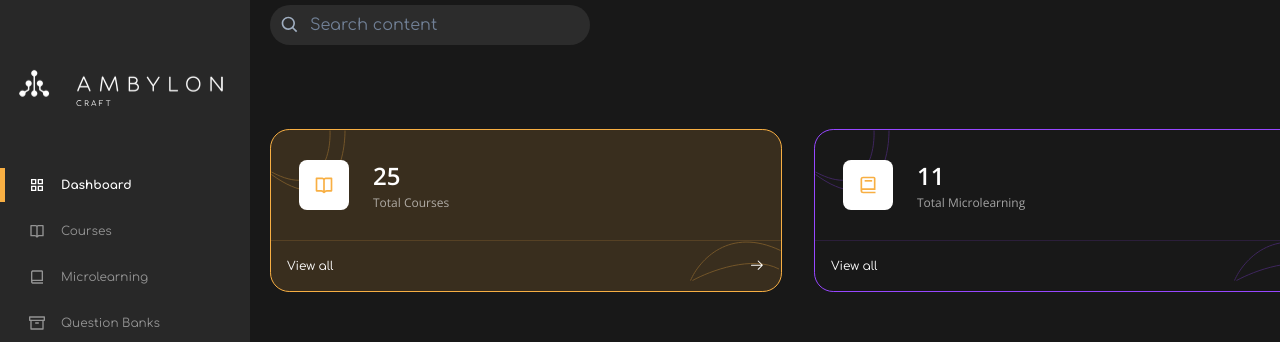
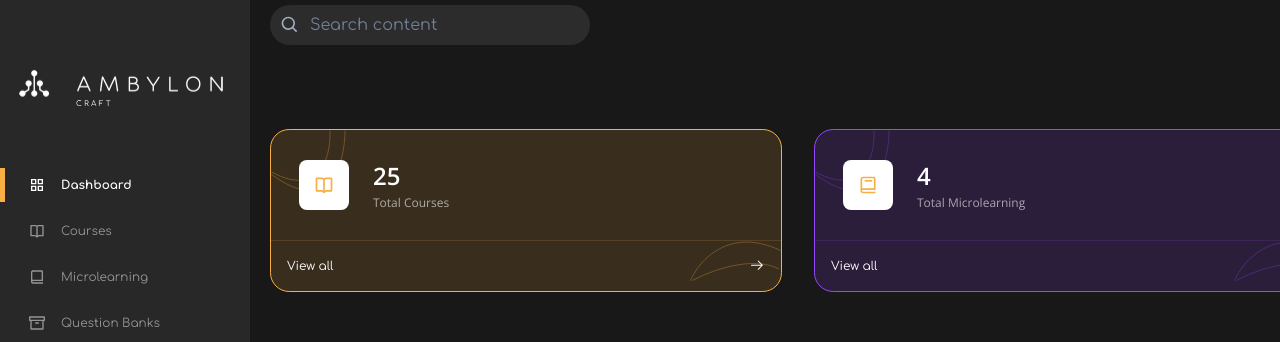
Before and after one commit to theoraccoon/amby-craft-fe, a Next.js app: page /dashboard in a window 1280 px wide. Shown: the top 342 px of the page. Built offline with nearby package versions, Linux system fonts and the light colour scheme.

Commit message:
feat: restructure layout components and add EmptyState component; fixed richard's borla code

```diff
--- a/src/app/courses/layout.tsx
+++ /dev/null
@@ -1,9 +0,0 @@
-import SharedLayout from "@/app/shared/layout";
-
-export default function CourseLayout({
-  children,
-}: {
-  children: React.ReactNode;
-}) {
-  return <SharedLayout>{children}</SharedLayout>;
-}
--- a/src/app/courses/page.tsx
+++ b/src/app/courses/page.tsx
@@ -5,7 +5,6 @@ import CourseInfoCard from '@/components/ui/card/course-info-card'
 import CourseCard from '@/components/ui/card/course-card'
 import FolderCard from '@/components/ui/card/course-folder-card'
 import TextInputModal from '@/components/modals/input-modal'
-import EmptyState from './_components/EmptyState'
 import { useViewMode } from '@/context/view-mode-context'
 import { FiChevronRight } from 'react-icons/fi'
 
@@ -13,6 +12,7 @@ import folders from '@/data/folders-card-data'
 import { rootCourses as initialRootCourses } from '@/data/root-courses-data'
 
 import type { Course, Folder } from '@/types/index'
+import EmptyState from '@/components/layout/shared/EmptyState'
 
 export default function CoursesPage() {
   const { viewMode } = useViewMode()
--- a/src/app/dashboard/layout.tsx
+++ /dev/null
@@ -1,9 +0,0 @@
-import SharedLayout from "../shared/layout";
-
-export default function DashboardLayout({
-  children,
-}: {
-  children: React.ReactNode;
-}) {
-  return <SharedLayout>{children}</SharedLayout>;
-}
--- a/src/app/dashboard/page.tsx
+++ b/src/app/dashboard/page.tsx
@@ -1,107 +1,33 @@
 'use client'
 
 import React from 'react'
-import { BiBookOpen, BiBook, BiBox } from 'react-icons/bi'
 import { GoArrowRight } from 'react-icons/go'
 import { FiChevronRight } from 'react-icons/fi'
 import Image from 'next/image'
 import CourseCard from '@/components/ui/card/course-card'
-
-const dashboardItems = [
-  {
-    id: 'dashboard',
-    text: 'Total Courses',
-    count: 25,
-    IconComponent: BiBookOpen,
-    borderStyle: '#F8AF43',
-    backgroundStyle: '#F8AF4326',
-    curvesColor: '#F8AF43',
-    borderColor: '#F8AF4326',
-  },
-  {
-    id: 'courses',
-    text: 'Total Microlearning',
-    count: 11,
-    IconComponent: BiBook,
-    borderStyle: '#9747FF',
-    backgrounndStyle: '#9747FF26',
-    curvesColor: '#9747FF',
-    borderColor: '#9747FF26',
-  },
-  {
-    id: 'microlearning',
-    text: 'Total Question Bank',
-    count: 11,
-    IconComponent: BiBox,
-    borderStyle: '#00BA7F',
-    backgrounndStyle: '#00BA7F26',
-    curvesColor: '#00BA7F',
-    borderColor: '#00BA7F26',
-  },
-  {
-    id: 'micreolearning',
-    text: 'Total Question Bank',
-    count: 11,
-    IconComponent: BiBox,
-    borderStyle: '#00BA7F',
-    backgrounndStyle: '#00BA7F26',
-    curvesColor: '#00BA7F',
-    borderColor: '#00BA7F26',
-  },
-  {
-    id: 'micerolearning',
-    text: 'Total Question Bank',
-    IconComponent: BiBox,
-    borderStyle: '#00BA7F',
-    backgrounndStyle: '#00BA7F26',
-    curvesColor: '#00BA7F',
-    borderColor: '#00BA7F26',
-  },
-]
-
-const courseItems = [
-  {
-    image: '/images/course-thumb-1.png',
-    title: 'Time management and Impact on Work',
-    description: 'Office ipsum squad circle no innovation while pretend synergize disband...',
-    author: 'Desmond Essuman',
-    lessonsCount: 22,
-    date: '18/04/25',
-  },
-  {
-    image: '/images/course-thumb-1.png',
-    title: 'Content Management Systems',
-    description: 'Office ipsum squad circle no innovation while pretend synergize disband...',
-    author: 'Desmond Essuman',
-    lessonsCount: 22,
-    date: '18/04/25',
-  },
-  {
-    image: '/images/course-thumb-1.png',
-    title: 'Design for inclusivity and Design Systems',
-    description: 'Office ipsum squad circle no innovation while pretend synergize disband...',
-    author: 'Desmond Essuman',
-    lessonsCount: 22,
-    date: '18/04/25',
-  },
-  {
-    image: '/images/course-thumb-1.png',
-    title: 'Design for inclusivity and Design Systems',
-    description: 'Office ipsum squad circle no innovation while pretend synergize disband...',
-    author: 'Desmond Essuman',
-    lessonsCount: 22,
-    date: '18/04/25',
-  },
-]
+import { courseItems, dashboardData } from '@/features/dashboard/data/dashboardData'
+import { Icon } from '@chakra-ui/react'
+import { DashboardData } from '@/features/dashboard/types/type'
+import { Md3dRotation } from 'react-icons/md'
 
 export default function DashboardPage() {
-  return (
-    <div className="w-full   ">
-      <div className=" w-full ">
-        <div className="overflow-x-auto scrollbar-thin scrollbar-track-transparent scrollbar-thumb-[#181818] flex gap-x-8 w-[100rem] scroll-smooth relative  sm:min-w-[70rem]">
-          {dashboardItems.map((item) => {
-            const Icon = item.IconComponent
-            const topCurves = (
+  const BottomCurves = ({ color }: { color: string }) => (
+    <svg
+      width="91"
+      height="40"
+      viewBox="0 0 91 40"
+      fill="none"
+      xmlns="http://www.w3.org/2000/svg"
+      className="!w-auto !h-auto absolute top-0 right-0"
+    >
+      <g opacity="0.3">
+        <path d="M2.5 39.5C20.1667 29.8333 62.2 14 89 28" stroke={color} />
+        <path d="M0.5 39.5C9.16667 19.3333 39.3 -14.9 90.5 9.5" stroke={color} />
+      </g>
+    </svg>
+  )
+
+  const TopCurves = ({ color }: { color: string }) => (
     <svg
       width="75"
       height="61"
@@ -111,32 +37,13 @@ export default function DashboardPage() {
       className="!w-auto !h-auto absolute top-0 left-0"
     >
       <g opacity="0.3">
-                  <path d="M74 0.5C74 33 59.3 87.3 0.5 44.5" stroke={item.curvesColor} />
-                  <path d="M59 0.5C60 25.3333 49.7 68.4 0.5 42" stroke={item.curvesColor} />
+        <path d="M74 0.5C74 33 59.3 87.3 0.5 44.5" stroke={color} />
+        <path d="M59 0.5C60 25.3333 49.7 68.4 0.5 42" stroke={color} />
       </g>
     </svg>
   )
 
-            const bottomCurves = (
-              <svg
-                width="91"
-                height="40"
-                viewBox="0 0 91 40"
-                fill="none"
-                xmlns="http://www.w3.org/2000/svg"
-                className="!w-auto !h-auto absolute top-0 right-0"
-              >
-                <g opacity="0.3">
-                  <path d="M2.5 39.5C20.1667 29.8333 62.2 14 89 28" stroke={item.curvesColor} />
-                  <path
-                    d="M0.5 39.5C9.16667 19.3333 39.3 -14.9 90.5 9.5"
-                    stroke={item.curvesColor}
-                  />
-                </g>
-              </svg>
-            )
-
-            return (
+  const HeaderCards = (item: DashboardData) => (
     <div
       key={item.id}
       className={`cursor-pointer rounded-[1.2rem] !border inline-block z-10 min-w-[21rem] sm:!min-w-[32rem] mt-20`}
@@ -146,9 +53,9 @@ export default function DashboardPage() {
       }}
     >
       <div className="flex items-center gap-x-6 !p-7 relative">
-                  {topCurves}
+        <TopCurves color={item.curvesColor} />
         <div className="rounded-lg bg-white inline-flex flex-col items-center justify-center !h-[3.125rem] !w-[3.125rem] z-10 ">
-                    <Icon className="!text-xl !text-[#F8AF43]" />
+          <Icon as={item.IconComponent} color="#F8AF43" boxSize={'20px'} />
         </div>
         <div className="inline-flex flex-col">
           <p className="mb-0 text-2xl font-semibold text-white">{item.count}</p>
@@ -159,13 +66,20 @@ export default function DashboardPage() {
         className={`!border-t !border-t-[${item.borderColor}] flex justify-between text-white !p-4 relative overflow-hidden w-full`}
         style={{ borderTopColor: item.borderColor }}
       >
-                  {bottomCurves}
+        <BottomCurves color={item.curvesColor} />
         <span className="text-xs">View all</span>
         <GoArrowRight />
       </div>
     </div>
   )
-          })}
+
+  return (
+    <div className="w-full">
+      <div className=" w-full">
+        <div className="overflow-x-auto scrollbar-thin scrollbar-track-transparent scrollbar-thumb-[#181818] flex gap-x-8 w-[100rem] scroll-smooth relative  sm:min-w-[70rem]">
+          {dashboardData.map((item) => (
+            <HeaderCards key={item.id} {...item} />
+          ))}
         </div>
       </div>
 
--- a/src/app/layout.tsx
+++ b/src/app/layout.tsx
@@ -1,32 +1,25 @@
-"use client";
+'use client'
 
-import React from "react";
-import { Comfortaa, Open_Sans } from "next/font/google";
-import "../styles/globals.css";
-import { Providers } from "./provider";
-import { ViewModeProvider } from "@/context/view-mode-context";
+import React from 'react'
+import { Comfortaa, Open_Sans } from 'next/font/google'
+import '../styles/globals.css'
+import SharedLayout from '@/components/layout/shared/layout'
 
 const comfortaa = Comfortaa({
-  subsets: ["latin"],
-  weight: ["300", "400", "700"],
-});
+  subsets: ['latin'],
+  weight: ['300', '400', '700'],
+})
 const openSans = Open_Sans({
-  subsets: ["latin"],
-  weight: ["300", "400", "600", "700", "800"],
-});
+  subsets: ['latin'],
+  weight: ['300', '400', '600', '700', '800'],
+})
 
-export default function RootLayout({
-  children,
-}: {
-  children: React.ReactNode;
-}) {
+export default function RootLayout({ children }: { children: React.ReactNode }) {
   return (
     <html lang="en" className={`${comfortaa.className} ${openSans.className}`}>
       <body className={comfortaa.className}>
-        <Providers>
-          <ViewModeProvider>{children}</ViewModeProvider>
-        </Providers>
+        <SharedLayout>{children}</SharedLayout>
       </body>
     </html>
-  );
+  )
 }
--- a/src/app/shared/layout.tsx
+++ b/src/components/layout/shared/layout.tsx
@@ -3,12 +3,12 @@
 
 import { ReactNode } from 'react'
 import SidebarMenu from '@/components/layout/sidebar'
-import { Providers } from '../provider'
-import '../../styles/globals.css'
+import '../../../styles/globals.css'
 import MobileViewHeader from '@/components/layout/header/mobile-view-header'
 import TabNavigator from '@/components/layout/tab-navigation'
 import { ViewModeProvider } from '@/context/view-mode-context'
 import Header from '@/components/layout/header/header'
+import { Providers } from '@/app/provider'
 
 export default function SharedLayout({ children }: { children: ReactNode }) {
   return (
--- /dev/null
+++ b/src/features/dashboard/data/dashboardData.tsx
@@ -0,0 +1,90 @@
+import { BiBookOpen, BiBook, BiBox } from 'react-icons/bi'
+import { DashboardData } from '../types/type'
+
+export const dashboardData: DashboardData[] = [
+  {
+    id: 'dashboard',
+    text: 'Total Courses',
+    count: 25,
+    IconComponent: BiBookOpen,
+    borderStyle: '#F8AF43',
+    backgroundStyle: '#F8AF4326',
+    curvesColor: '#F8AF43',
+    borderColor: '#F8AF4326',
+  },
+  {
+    id: 'courses',
+    text: 'Total Microlearning',
+    count: 4,
+    IconComponent: BiBook,
+    borderStyle: '#9747FF',
+    backgroundStyle: '#9747FF26',
+    curvesColor: '#9747FF',
+    borderColor: '#9747FF26',
+  },
+  {
+    id: 'microlearning',
+    text: 'Total Question Bank',
+    count: 24,
+    IconComponent: BiBox,
+    borderStyle: '#00BA7F',
+    backgroundStyle: '#00BA7F26',
+    curvesColor: '#00BA7F',
+    borderColor: '#00BA7F26',
+  },
+  {
+    id: 'micreolearning',
+    text: 'Total Question Bank',
+    count: 18,
+    IconComponent: BiBox,
+    borderStyle: '#00BA7F',
+    backgroundStyle: '#00BA7F26',
+    curvesColor: '#00BA7F',
+    borderColor: '#00BA7F26',
+  },
+  {
+    id: 'micerolearning',
+    text: 'Total Question Bank',
+    IconComponent: BiBox,
+    count: 19,
+    borderStyle: '#00BA7F',
+    backgroundStyle: '#00BA7F26',
+    curvesColor: '#00BA7F',
+    borderColor: '#00BA7F26',
+  },
+]
+
+export const courseItems = [
+  {
+    image: '/images/course-thumb-1.png',
+    title: 'Time management and Impact on Work',
+    description: 'Office ipsum squad circle no innovation while pretend synergize disband...',
+    author: 'Desmond Essuman',
+    lessonsCount: 22,
+    date: '18/04/25',
+  },
+  {
+    image: '/images/course-thumb-1.png',
+    title: 'Content Management Systems',
+    description: 'Office ipsum squad circle no innovation while pretend synergize disband...',
+    author: 'Desmond Essuman',
+    lessonsCount: 22,
+    date: '18/04/25',
+  },
+  {
+    image: '/images/course-thumb-1.png',
+    title: 'Design for inclusivity and Design Systems',
+    description: 'Office ipsum squad circle no innovation while pretend synergize disband...',
+    author: 'Desmond Essuman',
+    lessonsCount: 22,
+    date: '18/04/25',
+  },
+  {
+    image: '/images/course-thumb-1.png',
+    title: 'Design for inclusivity and Design Systems',
+    description: 'Office ipsum squad circle no innovation while pretend synergize disband...',
+    author: 'Desmond Essuman',
+    lessonsCount: 22,
+    date: '18/04/25',
+  },
+]
--- /dev/null
+++ b/src/features/dashboard/types/type.ts
@@ -0,0 +1,10 @@
+export interface DashboardData {
+  id: string
+  text: string
+  count: number
+  IconComponent: any
+  borderStyle: string
+  backgroundStyle: string
+  curvesColor: string
+  borderColor: string
+}
```
Also changed, not shown: src/components/layout/shared/EmptyState.tsx (renamed from src/app/courses/_components/EmptyState.tsx). Lines whose indentation alone changed are shown as unchanged.
